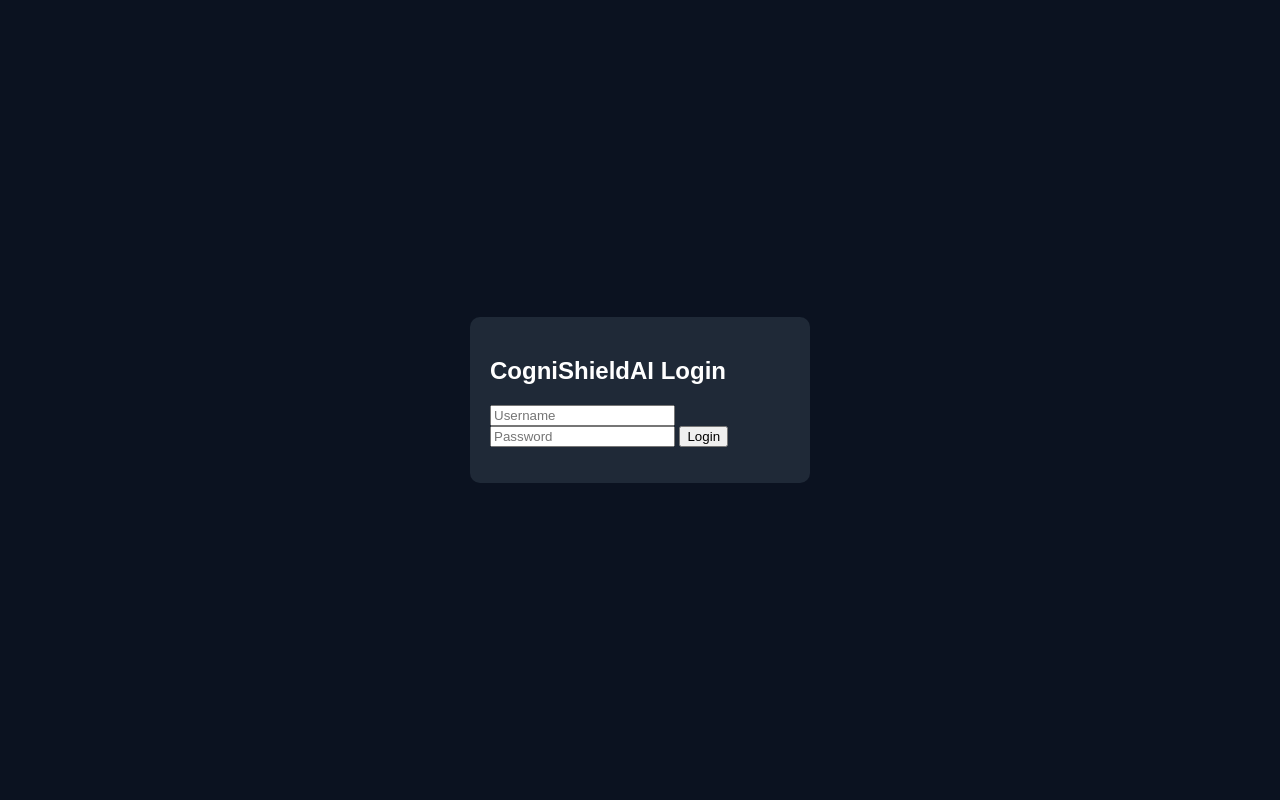
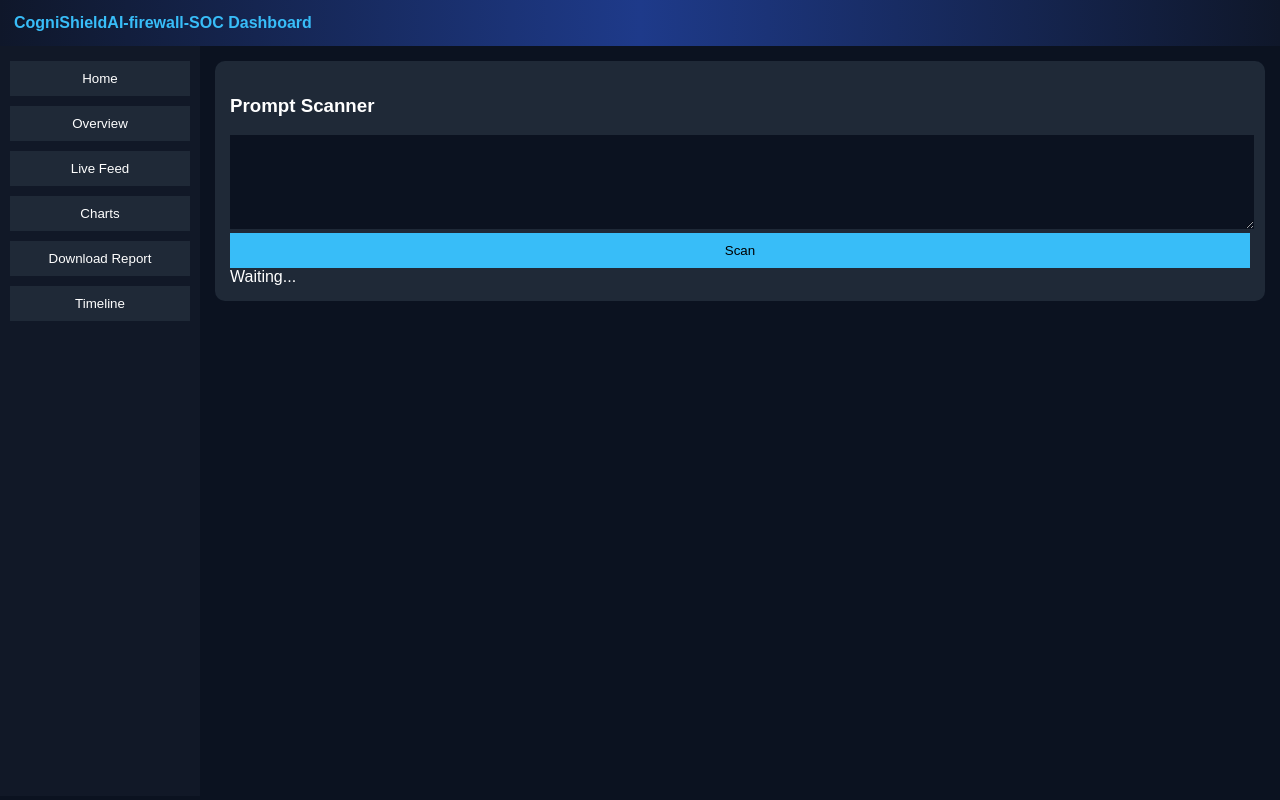
Before and after one commit to Thanusha-p-new/CogniShieldAI-firewall-SOC, a FastAPI app: page / in a window 1280 px wide. Run offline with FastAPI, Linux system fonts and the light colour scheme.

Commit message:
Update index.html

```diff
--- a/templates/index.html
+++ b/templates/index.html
@@ -2,40 +2,21 @@
 <html>
 <head>
 <meta charset="UTF-8">
-<title>CogniShieldAI Firewall SOC</title>
+<title>CogniShieldAI-firewall-SOC</title>
 
 <script src="https://cdn.jsdelivr.net/npm/chart.js"></script>
 
 <style>
-    canvas {
+canvas {
     width: 300px !important;
     height: 180px !important;
 }
+
 body {
     margin: 0;
     font-family: Arial, sans-serif;
     background: #0b1220;
     color: white;
-}
-
-/* LOGIN */
-#loginBox {
-    position: fixed;
-    top: 0;
-    left: 0;
-    width: 100%;
-    height: 100%;
-    background: #0b1220;
-    display: flex;
-    align-items: center;
-    justify-content: center;
-}
-
-.login-card {
-    background: #1f2937;
-    padding: 20px;
-    border-radius: 10px;
-    width: 300px;
 }
 
 .header {
@@ -116,25 +97,10 @@
 
 <body>
 
-<!-- LOGIN -->
-<div id="loginBox">
-    <div class="login-card">
-        <h2>CogniShieldAI Login</h2>
-        <input id="username" placeholder="Username">
-        <input id="password" type="password" placeholder="Password">
-        <button onclick="login()">Login</button>
-        <p id="loginMsg"></p>
-    </div>
-</div>
-
-<!-- APP -->
-<div id="app" style="display:none;">
-
-<div class="header">CogniShieldAI Firewall SOC Dashboard</div>
+<div class="header">CogniShieldAI-firewall-SOC Dashboard</div>
 
 <div class="wrapper">
 
-<!-- SIDEBAR -->
 <div class="sidebar">
 <button class="menu-btn" onclick="showPage('home'); loadStats()">Home</button>
 <button class="menu-btn" onclick="showPage('overview'); loadStats()">Overview</button>
@@ -144,7 +110,6 @@
 <button class="menu-btn" onclick="showPage('timeline'); loadStats()">Timeline</button>
 </div>
 
-<!-- MAIN -->
 <div class="main">
 
 <div id="home" class="page active">
@@ -200,64 +165,18 @@
 
 <script>
 
-let token = null;
 let chart, riskChart, timelineChart;
 
-/* LOGIN */
-async function login() {
-
-    const username = document.getElementById("username").value;
-    const password = document.getElementById("password").value;
-
-    const res = await fetch("/login", {
-        method: "POST",
-        headers: {"Content-Type":"application/json"},
-        body: JSON.stringify({username, password})
-    });
-
-    const data = await res.json();
-
-    if (data.token) {
-        token = data.token;
-        localStorage.setItem("token", token);
-
-        document.getElementById("loginBox").style.display = "none";
-        document.getElementById("app").style.display = "block";
-
-        loadStats(); // 🔥 IMPORTANT FIX
-    } else {
-        document.getElementById("loginMsg").innerText = "Invalid login";
-    }
-}
-
-/* PAGE */
 function showPage(page) {
     document.querySelectorAll(".page").forEach(p => p.classList.remove("active"));
     document.getElementById(page).classList.add("active");
 }
 
-/* AUTH FETCH */
 async function safeFetch(url, options = {}) {
-
-    options.headers = {
-        ...(options.headers || {}),
-        "token": localStorage.getItem("token")
-    };
-
-    const res = await fetch(url, options);
-
-    if (res.status === 401) {
-        alert("Login expired");
-        location.reload();
-        return null;
-    }
-
-    return res;
+    return fetch(url, options);
 }
 
-/* SCAN */
 async function scan() {
-
     const prompt = document.getElementById("prompt").value;
 
     const res = await safeFetch("/scan", {
@@ -276,12 +195,9 @@
     loadStats();
 }
 
-/* LOAD DATA */
 async function loadStats() {
 
     const res = await safeFetch("/stats");
-    if (!res) return;
-
     const data = await res.json();
 
     document.getElementById("total").innerText = data.total || 0;
@@ -300,7 +216,6 @@
         .map(e => `<p>[${e.risk}] ${e.attack_type}</p>`)
         .join("");
 
-    /* CHARTS */
     if (chart) chart.destroy();
     if (riskChart) riskChart.destroy();
     if (timelineChart) timelineChart.destroy();
@@ -341,9 +256,7 @@
     });
 }
 
-/* REPORT */
 async function downloadReport() {
-
     const res = await safeFetch("/stats");
     const data = await res.json();
 
@@ -359,6 +272,8 @@
     a.click();
 }
 
+window.onload = loadStats;
+
 </script>
 
 </body>
```
